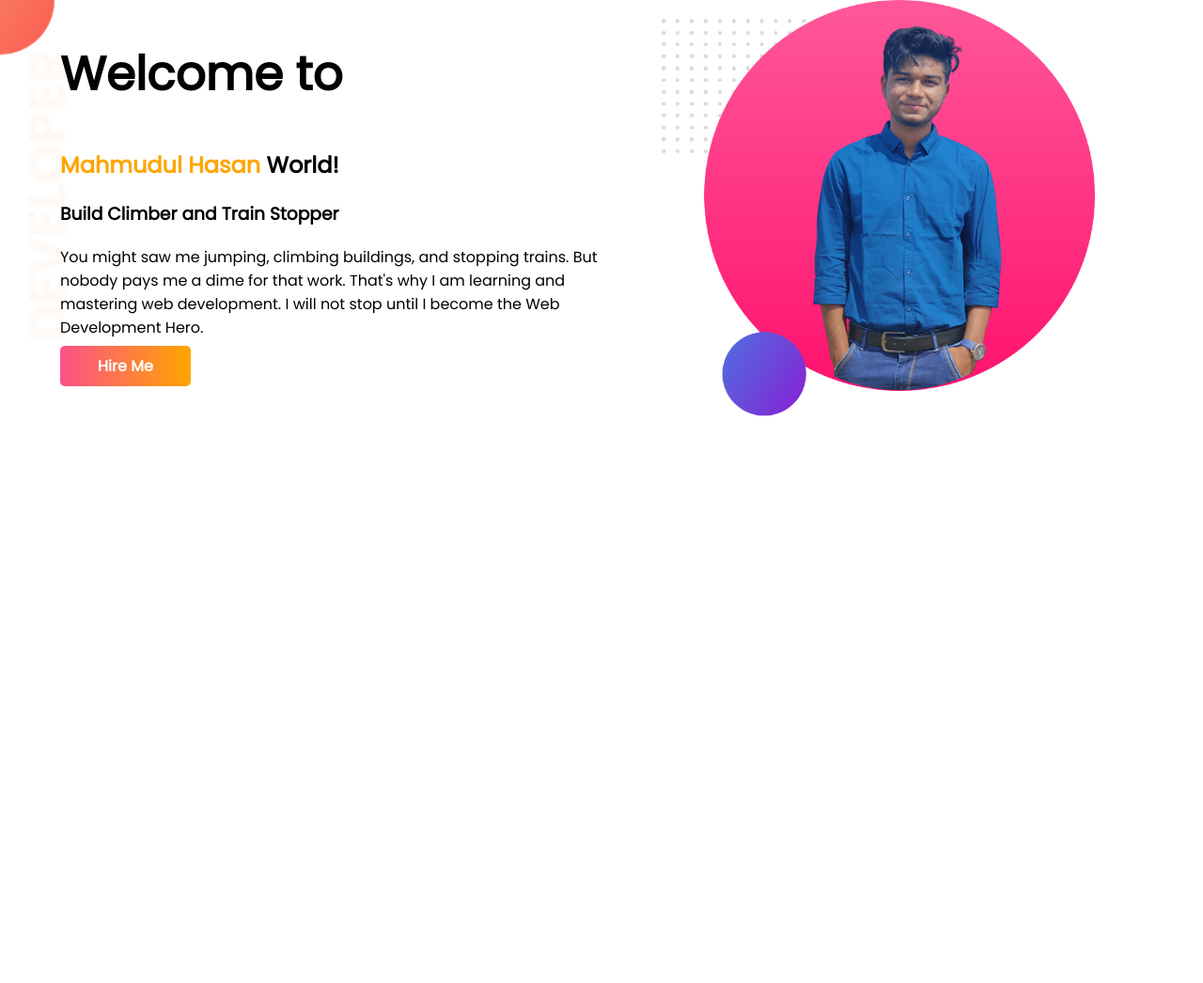
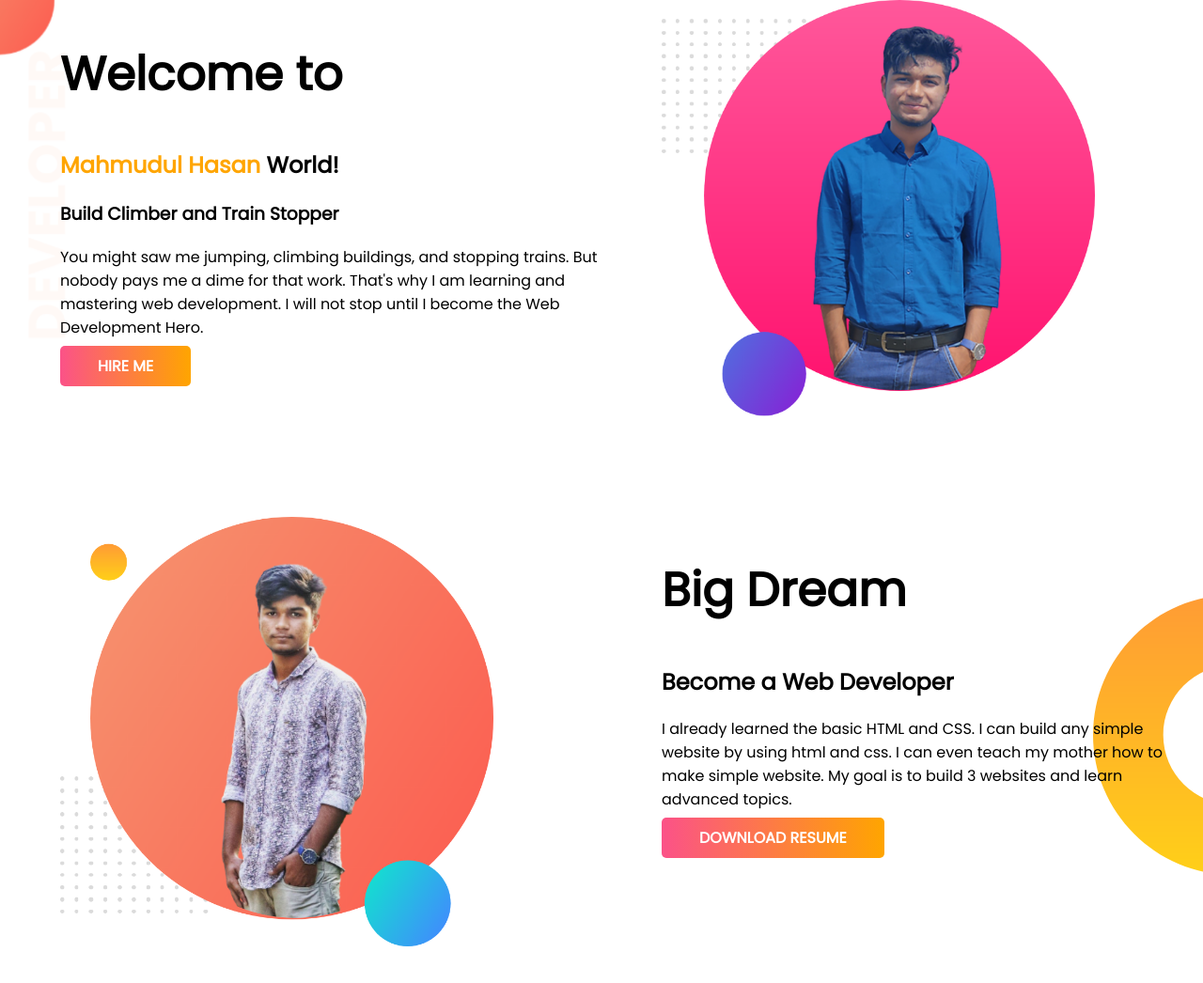
Before and after one commit to mhsumon38/developer-portfolio, a plain HTML site: page index.html in a window 1280 px wide. Shown: the whole page at 94% size. Before the commit the page ends 800 px from the top, so only its background shows below. Drawn offline with Linux system fonts and the light colour scheme.

Commit message:
dream added

```diff
--- a/index.html
+++ b/index.html
@@ -25,6 +25,18 @@
             <img src="images/my-first-bg.png" alt="">
         </div>
     </section>
+
+    <section id="dream">
+        <div class="header-content">
+            <img src="images/my-clg-bg.png" alt="">
+        </div>
+        <div class="header-content">
+            <h1>Big Dream</h1>
+            <h2>Become a Web Developer</h2>
+            <p>I already learned the basic HTML and CSS. I can build any simple website by using html and css. I can even teach my mother how to make simple website. My goal is to build 3 websites and learn advanced topics.</p>
+            <a target="blank" href="#">Download Resume</a>
+        </div>
+    </section>
 </body>
 
 </html>
--- a/style.css
+++ b/style.css
@@ -13,6 +13,7 @@
 
 section {
     display: flex;
+    margin-bottom: 100px;
 }
 
 .header-content {
@@ -31,9 +32,16 @@
     border-radius: 5px;
     font-weight: 700;
     color: #fff;
+    text-transform: uppercase;
 }
 
 #header {
     background-image: url(images/top-banner.png);
     background-repeat: no-repeat;
 }
+
+#dream {
+    background-image: url(images/dream-bg.png);
+    background-repeat: no-repeat;
+    background-position: right;
+}
```
